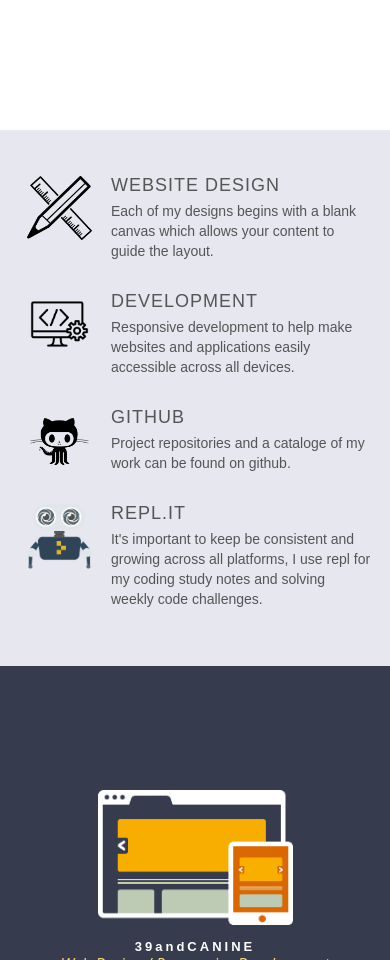
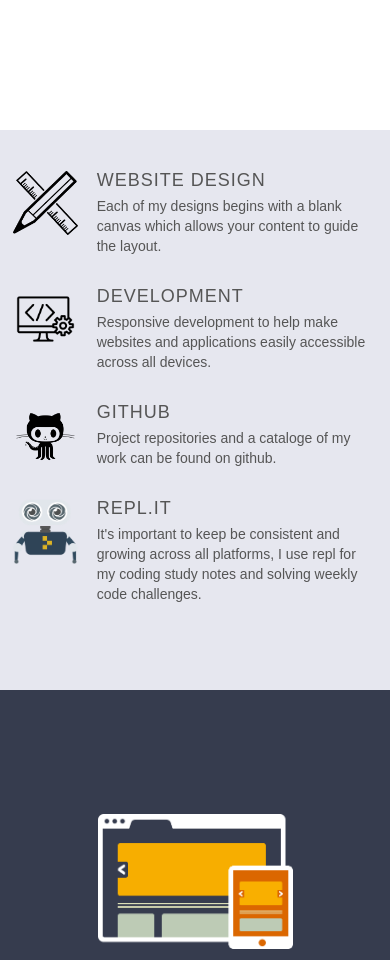
Before and after one commit to EmmaNode/cartoon-vector-profile, a plain HTML site: page index.html in a window 390 px wide. Shown: the part 760-1720 px from the top of the page. Drawn offline with nearby package versions, Linux system fonts and the light colour scheme; a script that the page names is missing.

Commit message:
removed white line between skills and projext section | added spaces to repl description

```diff
--- a/css/styles.css
+++ b/css/styles.css
@@ -38,7 +38,7 @@ a:active {color: #d76713; text-decoration:none;}
 h1 {
 	font-family: 'Raleway', sans-serif;
 	font-size:55px;
-	line-height:60px;
+	line-height:115px;
 	color:#363c4e;
 }
 h2 {
@@ -316,9 +316,10 @@ header {
 		margin:0px auto;
 		background-color:#e6e7ef !important;
 		/* padding-left: 15px; */
+		padding-bottom: 15px;
 }
 .skillsBox {
-	width:20.6%;
+	width:20.2%;
 	float:left;
 	margin-right:5.86%;
 	text-align:center;
@@ -377,6 +378,10 @@ header {
 	width:50px;
 	border-bottom:1px solid #BCC2B6;
 }
+
+.replWords {
+	padding-right: 5px;
+}
 /* #designIcon {
 	visibility: hidden;
 }
@@ -398,7 +403,7 @@ header {
 	line-height:23px;
 	text-align:center;
 	color:#888888;
-	margin-top: 170px;
+	margin-top: 50px;
 }
 /* Boxes */
 .workGroup1 {
@@ -1092,12 +1097,13 @@ header {
 	clear:both;
 } */
 .skillsWrapper {
-	width: 94%;
+	width: 100%;
     max-width: 1200px;
-    margin: 60px auto -94px auto;
-    height: 600px;
-    padding: 15px;
+    /* margin: 60px auto -94px auto; */
+	height: 375px;
+	padding: 10px 0px 75px 0px;
 }
+
 .skillsBox {
 	width:94%;
 	float:none;
@@ -1205,7 +1211,7 @@ header {
 
 h1 {
 	font-size:45px;
-	line-height:50px;
+	line-height:115px;
 }
 h2 {
 	font-size:40px;
@@ -1250,6 +1256,14 @@ h2 {
 	width:100%;
 }
 
+
+.skillsWrapper {
+	width: 100%;
+    /* max-width: 1200px; */
+    /* margin: 60px auto -94px auto; */
+	height: 375px;
+	padding: 10px 0px 75px 0px;
+}
 /* Contact */
 
 
@@ -1314,6 +1328,18 @@ input {
 	line-height:30px;
 }
 
+
+@media screen and (max-width: 410px) {
+.skillsWrapper {
+	width: 100%;
+	/* max-width: 1200px; */
+	/* margin: 60px auto -94px auto; */
+	height: 475px;
+	padding: 10px 0px 75px 0px;
+	}
+
+}
+
 /* Retina Display Images */
 
 @media only screen and (min--moz-device-pixel-ratio: 2),
```
Also changed, not shown: index.html (+1 -1 lines).
